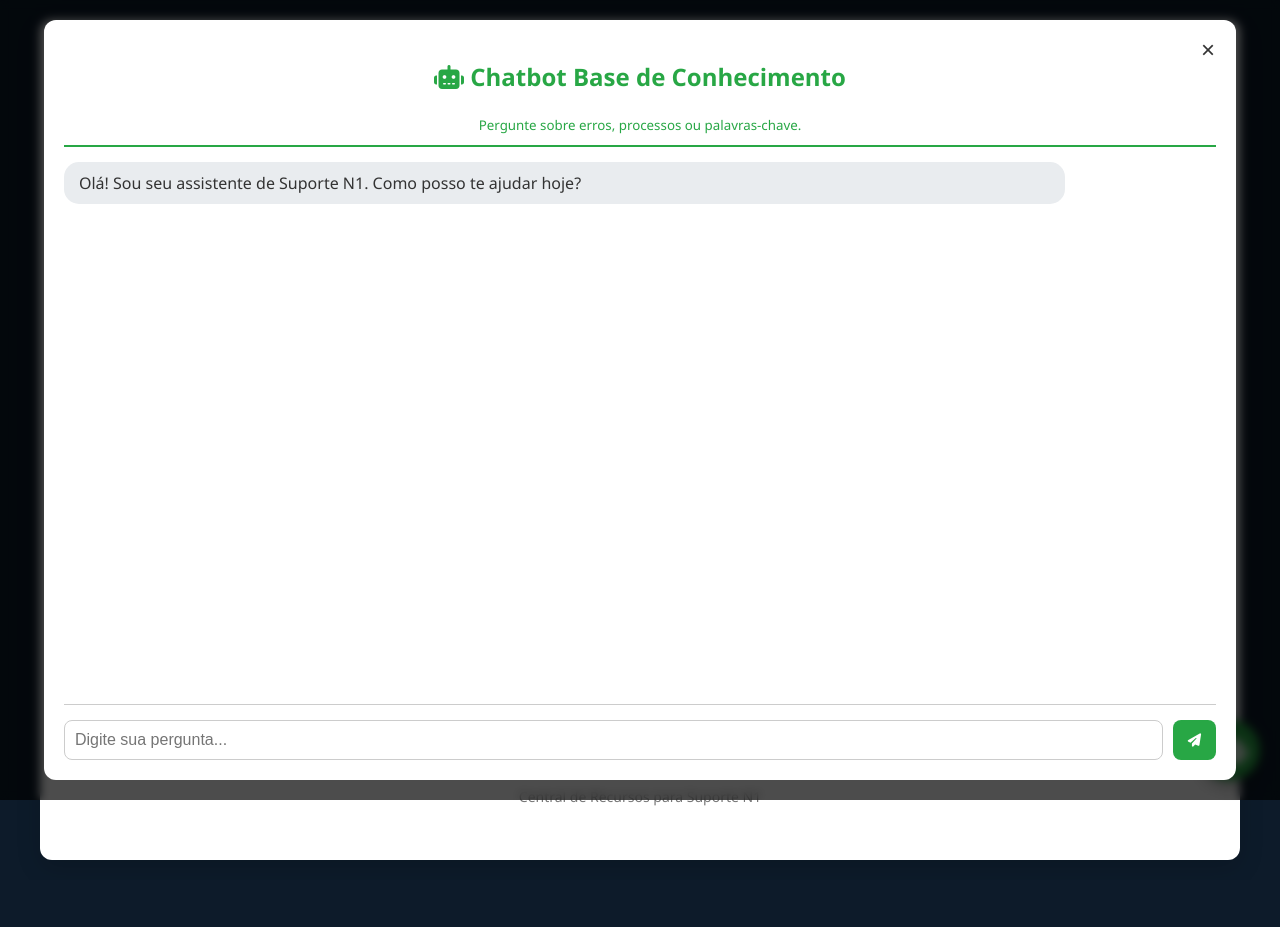
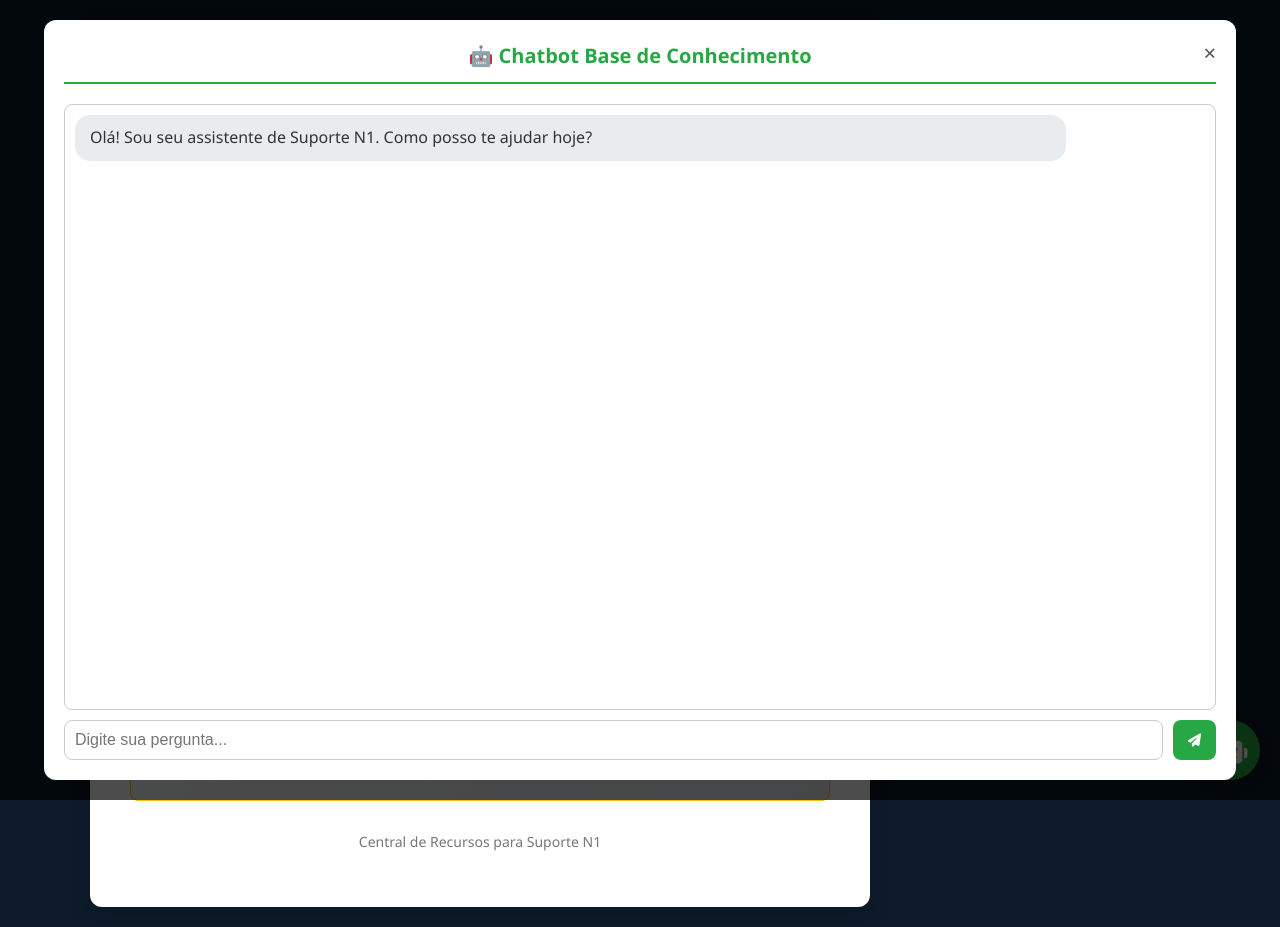
Before and after one commit to davidtottenhamroc-a11y/basen1-new, a website: page menu.html in a window 1280 px wide. Both pictures are taken after a click on the element 1230 px from the left and 750 px from the top of the page. Before the commit the page ends 880 px from the top, so only its background shows below. Drawn offline with Linux system fonts and the light colour scheme.

Commit message:
Update menu.html

```diff
--- a/menu.html
+++ b/menu.html
@@ -8,31 +8,30 @@
   <style>
     body {
       font-family: 'Segoe UI', Tahoma, Geneva, Verdana, sans-serif;
-      background-color: #0d1b2a; /* Fundo azul escuro fosco */
+      background-color: #0d1b2a; /* Azul escuro fosco */
       color: #333;
+      line-height: 1.6;
       margin: 0;
       padding: 20px;
       display: flex;
       justify-content: center;
+      align-items: flex-start;
       min-height: 100vh;
     }
-
     .main-content {
       display: flex;
-      justify-content: center;
+      gap: 30px;
+      max-width: 1100px;
       width: 100%;
-      max-width: 1200px;
     }
-
     .menu-container {
       flex: 1;
+      max-width: 700px;
       background-color: #ffffff;
       padding: 40px;
       border-radius: 12px;
       box-shadow: 0 8px 25px rgba(0, 0, 0, 0.15);
     }
-
-    /* Estilos do Menu */
     header {
       text-align: center;
       margin-bottom: 35px;
@@ -60,7 +59,7 @@
     .menu-link {
       display: block;
       padding: 20px;
-      background: #fff;
+      background: linear-gradient(145deg, #f8f9fa, #e9ecef);
       color: #343a40;
       text-decoration: none;
       border-radius: 8px;
@@ -71,11 +70,26 @@
       position: relative;
       overflow: hidden;
     }
+    .menu-link:before {
+      content: '→';
+      position: absolute;
+      left: 20px;
+      opacity: 0.5;
+      transition: all 0.3s ease;
+    }
+    .menu-link span {
+      margin-left: 25px;
+      display: block;
+    }
     .menu-link:hover {
       transform: translateY(-4px) scale(1.02);
-      box-shadow: 0 6px 15px rgba(0, 86, 179, 0.3);
+      box-shadow: 0 6px 15px rgba(0, 86, 179, 0.15);
       border-color: #0056b3;
       color: #0056b3;
+    }
+    .menu-link:hover:before {
+      transform: translateX(5px);
+      opacity: 1;
     }
     .management-link {
       background-color: #ffc107;
@@ -87,6 +101,7 @@
     .management-link:hover {
       background-color: #e0a800;
       border-color: #e0a800;
+      color: #333;
     }
     footer {
       text-align: center;
@@ -95,38 +110,37 @@
       color: #777;
     }
 
-    /* --- Estilos do Chatbot Modal --- */
+    /* Ícone flutuante do chatbot */
     .chatbot-icon {
       position: fixed;
       bottom: 20px;
       right: 20px;
-      background-color: #28a745;
+      background: #28a745;
       color: white;
       border-radius: 50%;
       width: 60px;
       height: 60px;
       display: flex;
+      justify-content: center;
       align-items: center;
-      justify-content: center;
       font-size: 28px;
       cursor: pointer;
-      box-shadow: 0 6px 15px rgba(0, 0, 0, 0.3);
-      z-index: 999;
-      transition: background 0.3s;
+      box-shadow: 0 6px 15px rgba(0,0,0,0.2);
+      transition: transform 0.3s ease;
+      z-index: 1000;
     }
     .chatbot-icon:hover {
-      background-color: #218838;
+      transform: scale(1.1);
     }
 
+    /* Modal do chatbot */
     .chatbot-modal {
       display: none;
       position: fixed;
       top: 0; left: 0;
-      width: 100%;
-      height: 100%;
+      width: 100%; height: 100%;
       background: rgba(0,0,0,0.7);
-      backdrop-filter: blur(5px);
-      z-index: 1000;
+      z-index: 2000;
       justify-content: center;
       align-items: center;
     }
@@ -143,26 +157,27 @@
     .chatbot-header {
       text-align: center;
       color: #28a745;
-      margin-bottom: 15px;
+      margin-bottom: 20px;
       padding-bottom: 10px;
       border-bottom: 2px solid #28a745;
+      font-size: 20px;
+      font-weight: bold;
     }
-    .close-chatbot {
+    .chatbot-close {
       position: absolute;
       top: 15px;
-      right: 15px;
-      background: none;
-      border: none;
-      font-size: 24px;
+      right: 20px;
+      font-size: 22px;
       cursor: pointer;
-      color: #333;
+      color: #555;
     }
     .chatbot-messages {
       flex-grow: 1;
       overflow-y: auto;
-      padding-right: 10px;
-      margin-bottom: 15px;
-      border-bottom: 1px solid #ccc;
+      padding: 10px;
+      border: 1px solid #ccc;
+      border-radius: 8px;
+      margin-bottom: 10px;
     }
     .message-bubble {
       padding: 10px 15px;
@@ -216,34 +231,37 @@
       </header>
 
       <ul class="menu-list">
-        <li class="menu-item"><a href="#" class="menu-link"><span><i class="fas fa-book"></i> Guia Interativo</span></a></li>
-        <li class="menu-item"><a href="#" class="menu-link"><span><i class="fas fa-car-crash"></i> Análise de Desligamento</span></a></li>
-        <li class="menu-item"><a href="#" class="menu-link"><span><i class="fas fa-sign-in-alt"></i> Fluxograma Abertura</span></a></li>
-        <li class="menu-item"><a href="#" class="menu-link"><span><i class="fas fa-exchange-alt"></i> Troca de Placa</span></a></li>
-        <li class="menu-item"><a href="#" class="menu-link"><span><i class="fas fa-video"></i> Instalação Capturador</span></a></li>
-        <li class="menu-item"><a href="#" class="menu-link"><span><i class="fas fa-graduation-cap"></i> Universidade Suporte</span></a></li>
-        <li class="menu-item"><a href="#" class="menu-link management-link"><span><i class="fas fa-database"></i> Gerenciar Base</span></a></li>
+        <li class="menu-item"><a href="guia_atendimento.html" class="menu-link" target="_blank"><span><i class="fas fa-book"></i> Guia Interativo de Atendimento ao CFC</span></a></li>
+        <li class="menu-item"><a href="desligamento.html" class="menu-link" target="_blank"><span><i class="fas fa-car-crash"></i> Simulador de Análise de Desligamento de Aulas (RN)</span></a></li>
+        <li class="menu-item"><a href="abertura.html" class="menu-link" target="_blank"><span><i class="fas fa-sign-in-alt"></i> Fluxograma Técnico de Abertura de Aula</span></a></li>
+        <li class="menu-item"><a href="troca_de_placa.html" class="menu-link" target="_blank"><span><i class="fas fa-exchange-alt"></i> Fluxograma para Troca de Placa</span></a></li>
+        <li class="menu-item"><a href="capiturador.html" class="menu-link" target="_blank"><span><i class="fas fa-video"></i> Fluxograma para Instalação de capturador</span></a></li>
+        <li class="menu-item"><a href="universidade_suporte.html" class="menu-link" target="_blank"><span><i class="fas fa-graduation-cap"></i> Universidade do Suporte</span></a></li>
+        <li class="menu-item"><a href="gerenciar_base.html" class="menu-link management-link"><span><i class="fas fa-database"></i> Gerenciar Base de Conhecimento</span></a></li>
       </ul>
 
-      <footer><p>Central de Recursos para Suporte N1</p></footer>
+      <footer>
+        <p>Central de Recursos para Suporte N1</p>
+      </footer>
     </div>
   </div>
 
-  <!-- Ícone do Chatbot -->
+  <!-- Ícone flutuante do chatbot -->
   <div class="chatbot-icon" id="chatbot-icon">
     <i class="fas fa-robot"></i>
   </div>
 
-  <!-- Modal do Chatbot -->
+  <!-- Modal do chatbot -->
   <div class="chatbot-modal" id="chatbot-modal">
     <div class="chatbot-content">
-      <button class="close-chatbot" id="close-chatbot">&times;</button>
+      <span class="chatbot-close" id="chatbot-close">&times;</span>
       <div class="chatbot-header">
-        <h2><i class="fas fa-robot"></i> Chatbot Base de Conhecimento</h2>
-        <small>Pergunte sobre erros, processos ou palavras-chave.</small>
+        🤖 Chatbot Base de Conhecimento
       </div>
       <div class="chatbot-messages" id="chatbot-messages">
-        <div class="message-bubble bot-message">Olá! Sou seu assistente de Suporte N1. Como posso te ajudar hoje?</div>
+        <div class="message-bubble bot-message">
+          Olá! Sou seu assistente de Suporte N1. Como posso te ajudar hoje?
+        </div>
       </div>
       <div class="chatbot-input-area">
         <input type="text" id="chat-input" placeholder="Digite sua pergunta...">
@@ -255,18 +273,63 @@
   <script>
     const chatbotIcon = document.getElementById('chatbot-icon');
     const chatbotModal = document.getElementById('chatbot-modal');
-    const closeChatbot = document.getElementById('close-chatbot');
+    const chatbotClose = document.getElementById('chatbot-close');
+    const sendButton = document.getElementById('send-button');
+    const chatInput = document.getElementById('chat-input');
+    const chatMessages = document.getElementById('chatbot-messages');
 
+    // Abrir chatbot
     chatbotIcon.addEventListener('click', () => {
       chatbotModal.style.display = 'flex';
     });
-    closeChatbot.addEventListener('click', () => {
+
+    // Fechar chatbot com X
+    chatbotClose.addEventListener('click', () => {
       chatbotModal.style.display = 'none';
     });
+
+    // Fechar chatbot com ESC
     document.addEventListener('keydown', (e) => {
-      if (e.key === "Escape") chatbotModal.style.display = 'none';
+      if (e.key === "Escape") {
+        chatbotModal.style.display = 'none';
+      }
+    });
+
+    // Função para adicionar mensagens
+    function addMessage(text, sender = 'user') {
+      const bubble = document.createElement('div');
+      bubble.classList.add('message-bubble');
+      bubble.classList.add(sender === 'user' ? 'user-message' : 'bot-message');
+      bubble.innerText = text;
+      chatMessages.appendChild(bubble);
+      chatMessages.scrollTop = chatMessages.scrollHeight;
+    }
+
+    // Função de resposta do bot (simulada)
+    function botResponse(userText) {
+      let response = "Desculpe, ainda não sei responder isso.";
+      if (userText.toLowerCase().includes("obd")) {
+        response = "O OBD é a interface de diagnóstico veicular utilizada para leitura de falhas.";
+      }
+      addMessage(response, 'bot');
+    }
+
+    // Enviar mensagem
+    sendButton.addEventListener('click', () => {
+      const text = chatInput.value.trim();
+      if (text) {
+        addMessage(text, 'user');
+        chatInput.value = '';
+        setTimeout(() => botResponse(text), 500);
+      }
+    });
+
+    // Enter também envia
+    chatInput.addEventListener('keypress', (e) => {
+      if (e.key === 'Enter') {
+        sendButton.click();
+      }
     });
   </script>
-
 </body>
 </html>
```
